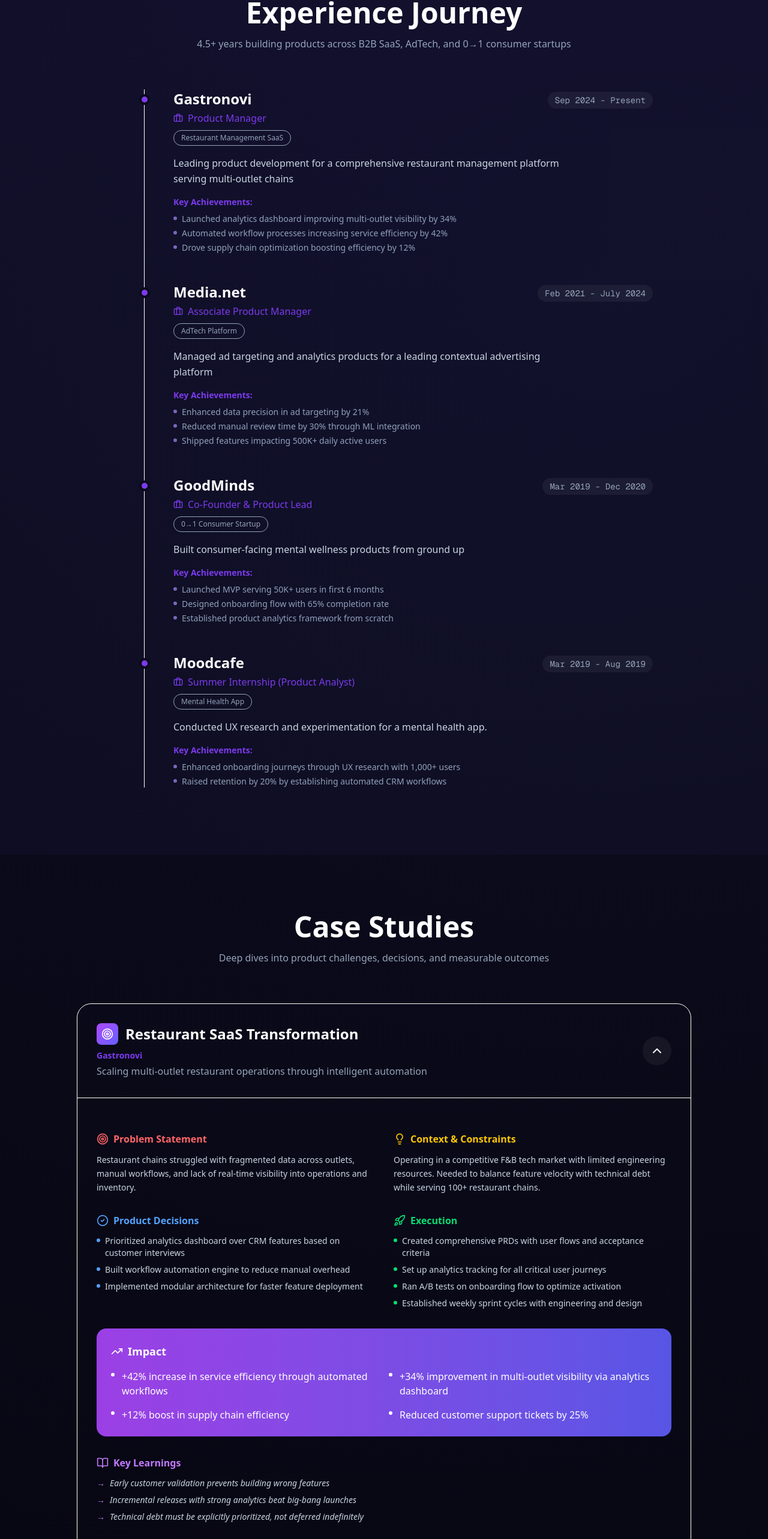
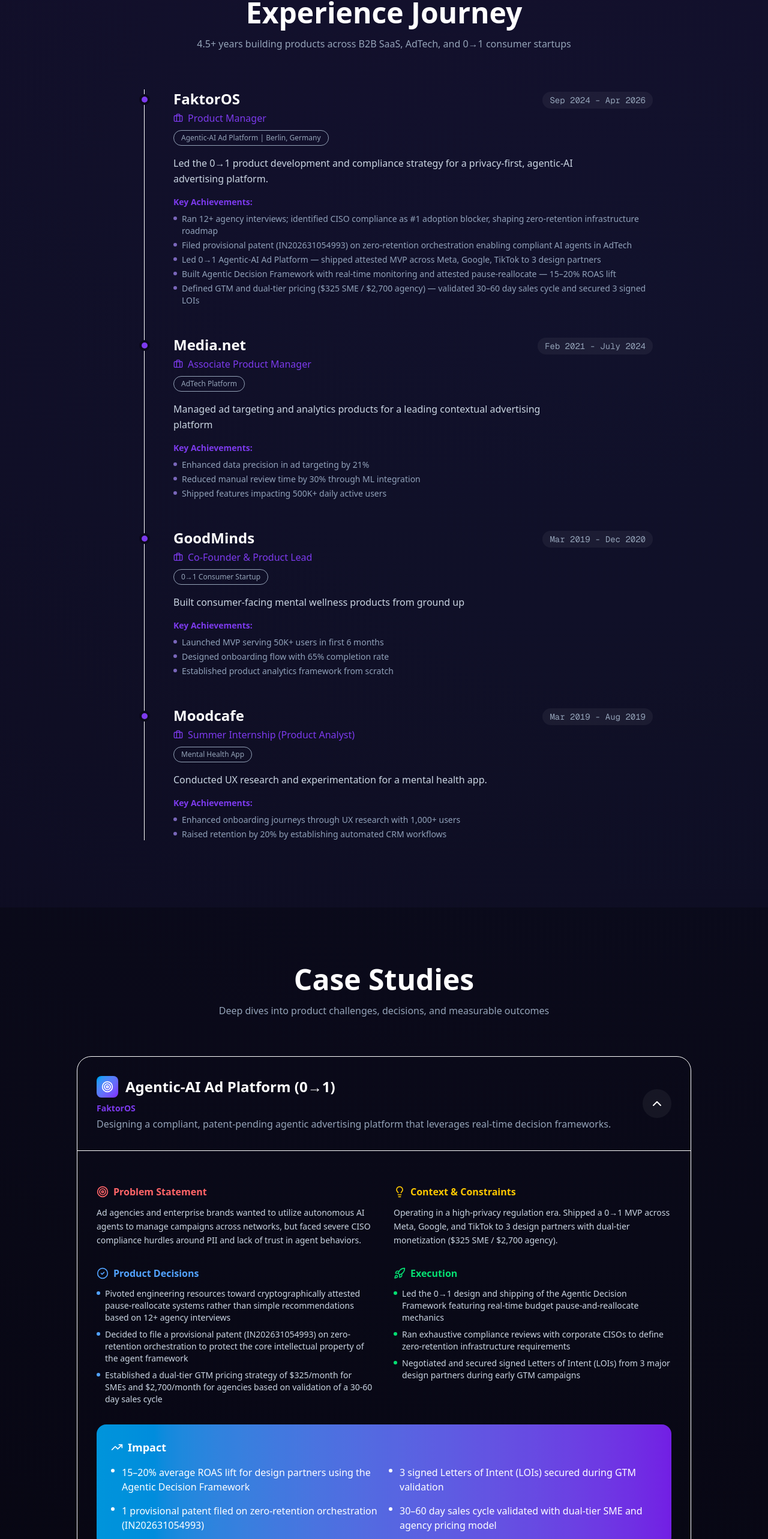
Before and after one commit to akrishav/portfolio1, a Next.js app: page / in a window 1280 px wide. Shown: the part 1567-4133 px from the top of the page at 60% size. Built offline with nearby package versions, Linux system fonts and the light colour scheme.

Commit message:
feat(content): replace Gastronovi experience with FaktorOS Product Manager role

```diff
--- a/src/components/ExperienceJourney.tsx
+++ b/src/components/ExperienceJourney.tsx
@@ -5,17 +5,19 @@
 
 const experiences = [
     {
-        company: "Gastronovi",
+        company: "FaktorOS",
         role: "Product Manager",
-        period: "Sep 2024 - Present",
-        category: "Restaurant Management SaaS",
-        description: "Leading product development for a comprehensive restaurant management platform serving multi-outlet chains",
+        period: "Sep 2024 – Apr 2026",
+        category: "Agentic-AI Ad Platform | Berlin, Germany",
+        description: "Led the 0→1 product development and compliance strategy for a privacy-first, agentic-AI advertising platform.",
         metrics: [
-            "Launched analytics dashboard improving multi-outlet visibility by 34%",
-            "Automated workflow processes increasing service efficiency by 42%",
-            "Drove supply chain optimization boosting efficiency by 12%"
+            "Ran 12+ agency interviews; identified CISO compliance as #1 adoption blocker, shaping zero-retention infrastructure roadmap",
+            "Filed provisional patent (IN202631054993) on zero-retention orchestration enabling compliant AI agents in AdTech",
+            "Led 0→1 Agentic-AI Ad Platform — shipped attested MVP across Meta, Google, TikTok to 3 design partners",
+            "Built Agentic Decision Framework with real-time monitoring and attested pause-reallocate — 15–20% ROAS lift",
+            "Defined GTM and dual-tier pricing ($325 SME / $2,700 agency) — validated 30–60 day sales cycle and secured 3 signed LOIs"
         ],
-        tags: ["SaaS", "Hospitality", "Product Strategy"]
+        tags: ["Agentic AI", "AdTech", "SaaS", "Product Strategy"]
     },
     {
         company: "Media.net",
--- a/src/data/caseStudies.ts
+++ b/src/data/caseStudies.ts
@@ -16,36 +16,35 @@
 
 export const caseStudies: CaseStudy[] = [
     {
-        id: "restaurant-saas",
-        title: "Restaurant SaaS Transformation",
-        company: "Gastronovi",
-        subtitle: "Scaling multi-outlet restaurant operations through intelligent automation",
-        problem: "Restaurant chains struggled with fragmented data across outlets, manual workflows, and lack of real-time visibility into operations and inventory.",
-        context: "Operating in a competitive F&B tech market with limited engineering resources. Needed to balance feature velocity with technical debt while serving 100+ restaurant chains.",
+        id: "faktoros-saas",
+        title: "Agentic-AI Ad Platform (0→1)",
+        company: "FaktorOS",
+        subtitle: "Designing a compliant, patent-pending agentic advertising platform that leverages real-time decision frameworks.",
+        problem: "Ad agencies and enterprise brands wanted to utilize autonomous AI agents to manage campaigns across networks, but faced severe CISO compliance hurdles around PII and lack of trust in agent behaviors.",
+        context: "Operating in a high-privacy regulation era. Shipped a 0→1 MVP across Meta, Google, and TikTok to 3 design partners with dual-tier monetization ($325 SME / $2,700 agency).",
         decisions: [
-            "Prioritized analytics dashboard over CRM features based on customer interviews",
-            "Built workflow automation engine to reduce manual overhead",
-            "Implemented modular architecture for faster feature deployment"
+            "Pivoted engineering resources toward cryptographically attested pause-reallocate systems rather than simple recommendations based on 12+ agency interviews",
+            "Decided to file a provisional patent (IN202631054993) on zero-retention orchestration to protect the core intellectual property of the agent framework",
+            "Established a dual-tier GTM pricing strategy of $325/month for SMEs and $2,700/month for agencies based on validation of a 30-60 day sales cycle"
         ],
         execution: [
-            "Created comprehensive PRDs with user flows and acceptance criteria",
-            "Set up analytics tracking for all critical user journeys",
-            "Ran A/B tests on onboarding flow to optimize activation",
-            "Established weekly sprint cycles with engineering and design"
+            "Led the 0→1 design and shipping of the Agentic Decision Framework featuring real-time budget pause-and-reallocate mechanics",
+            "Ran exhaustive compliance reviews with corporate CISOs to define zero-retention infrastructure requirements",
+            "Negotiated and secured signed Letters of Intent (LOIs) from 3 major design partners during early GTM campaigns"
         ],
         impact_stats: [
-            "+42% increase in service efficiency through automated workflows",
-            "+34% improvement in multi-outlet visibility via analytics dashboard",
-            "+12% boost in supply chain efficiency",
-            "Reduced customer support tickets by 25%"
+            "15–20% average ROAS lift for design partners using the Agentic Decision Framework",
+            "3 signed Letters of Intent (LOIs) secured during GTM validation",
+            "1 provisional patent filed on zero-retention orchestration (IN202631054993)",
+            "30–60 day sales cycle validated with dual-tier SME and agency pricing model"
         ],
         learnings: [
-            "Early customer validation prevents building wrong features",
-            "Incremental releases with strong analytics beat big-bang launches",
-            "Technical debt must be explicitly prioritized, not deferred indefinitely"
+            "CISO compliance is a primary, not secondary, adoption blocker for AI tools in enterprise AdTech",
+            "Active real-time agent control (such as attested pause-reallocate) drives higher performance and brand safety trust than static suggestion dashboards",
+            "Securing LOIs early is critical to validating pricing models and sales cycle lengths before a full public launch"
         ],
-        tags: ["SaaS", "UX Redesign", "B2B"],
-        gradient: "from-purple-500 to-indigo-500"
+        tags: ["Agentic AI", "AdTech", "SaaS", "GTM"],
+        gradient: "from-sky-500 to-violet-600"
     },
     {
         id: "adtech-intelligence",
```
